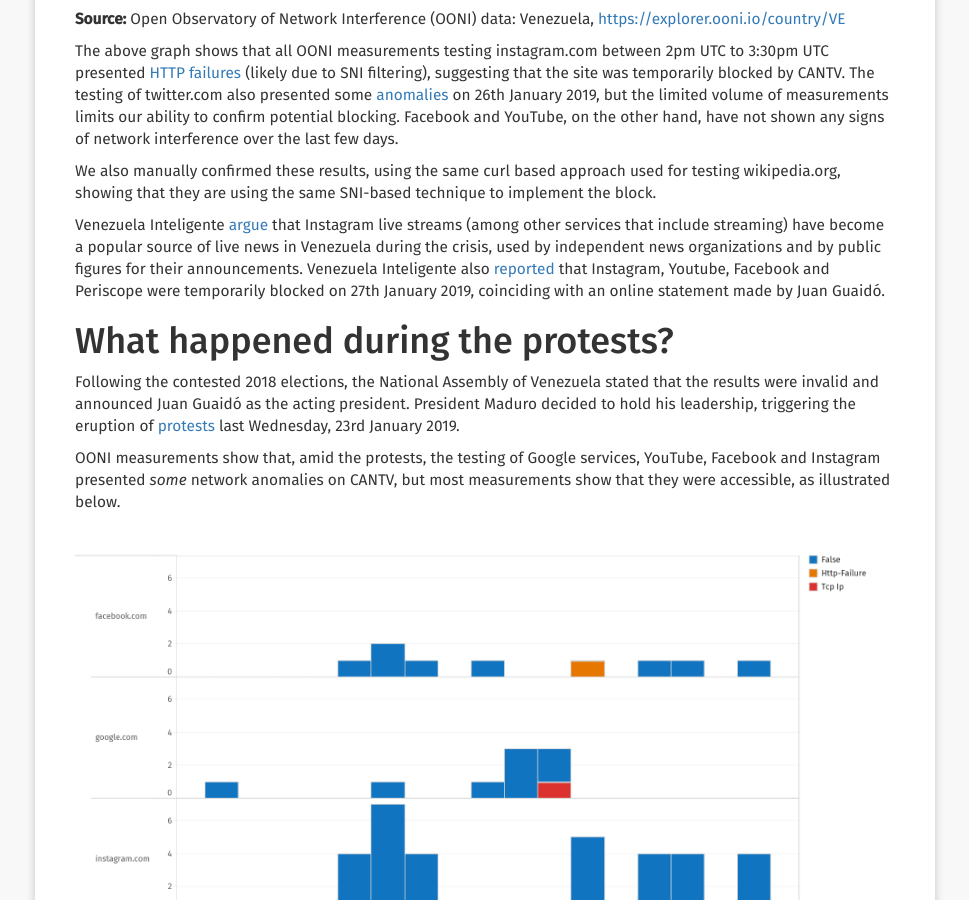
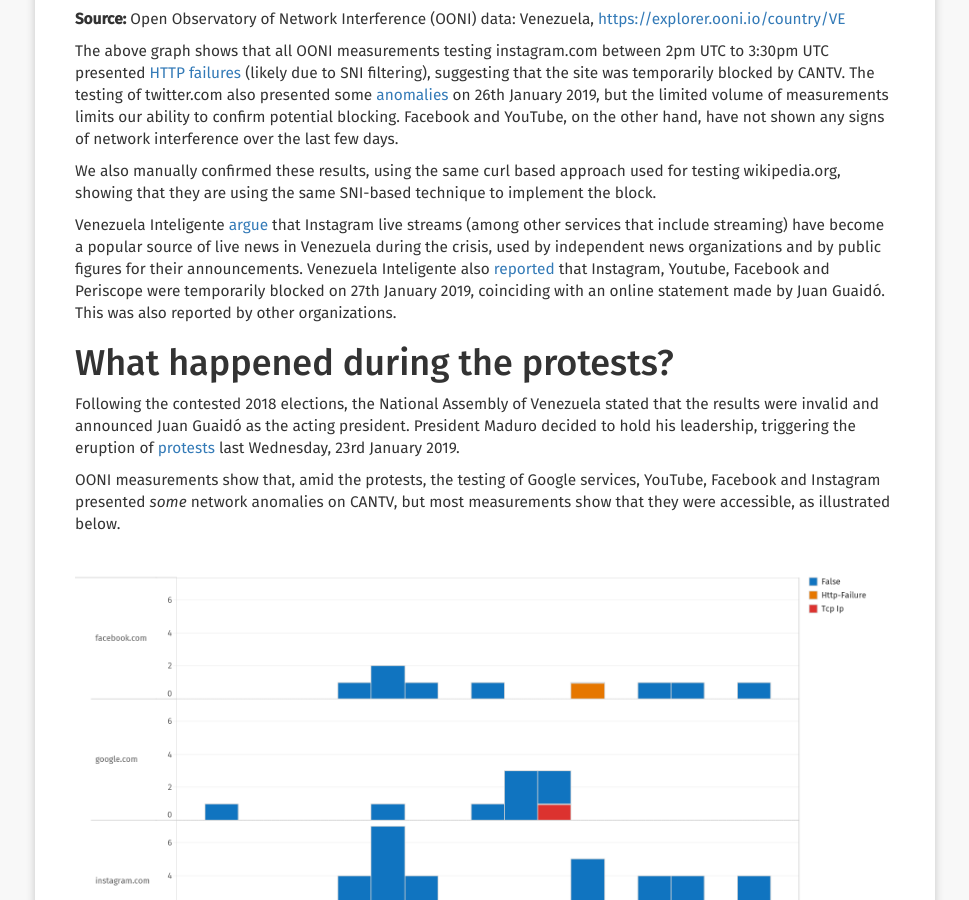
Before and after one commit to VEinteligente/VESinFiltro, a Jekyll site: the page built from _noticias/2019-01-29-report-2019-january.md, in a window 1280 px wide and 900 px high, scrolled down 6525 px. Shown: the whole window, without its empty margins (155-1124 px from the left). Built offline with Jekyll 4.4.1, drawn with Linux system fonts in a browser that asks for light colours; nearby versions of some CDN libraries.

```diff
--- a/_noticias/2019-01-29-report-2019-january.md
+++ b/_noticias/2019-01-29-report-2019-january.md
@@ -295,7 +295,7 @@
 [reported](https://twitter.com/vesinfiltro/status/1089883867618652160)
 that Instagram, Youtube, Facebook and Periscope were temporarily blocked
 on 27th January 2019, coinciding with an online statement made by Juan
-Guaidó.
+Guaidó. This was also reported by other organizations.
 
 # What happened during the protests?
 
```
